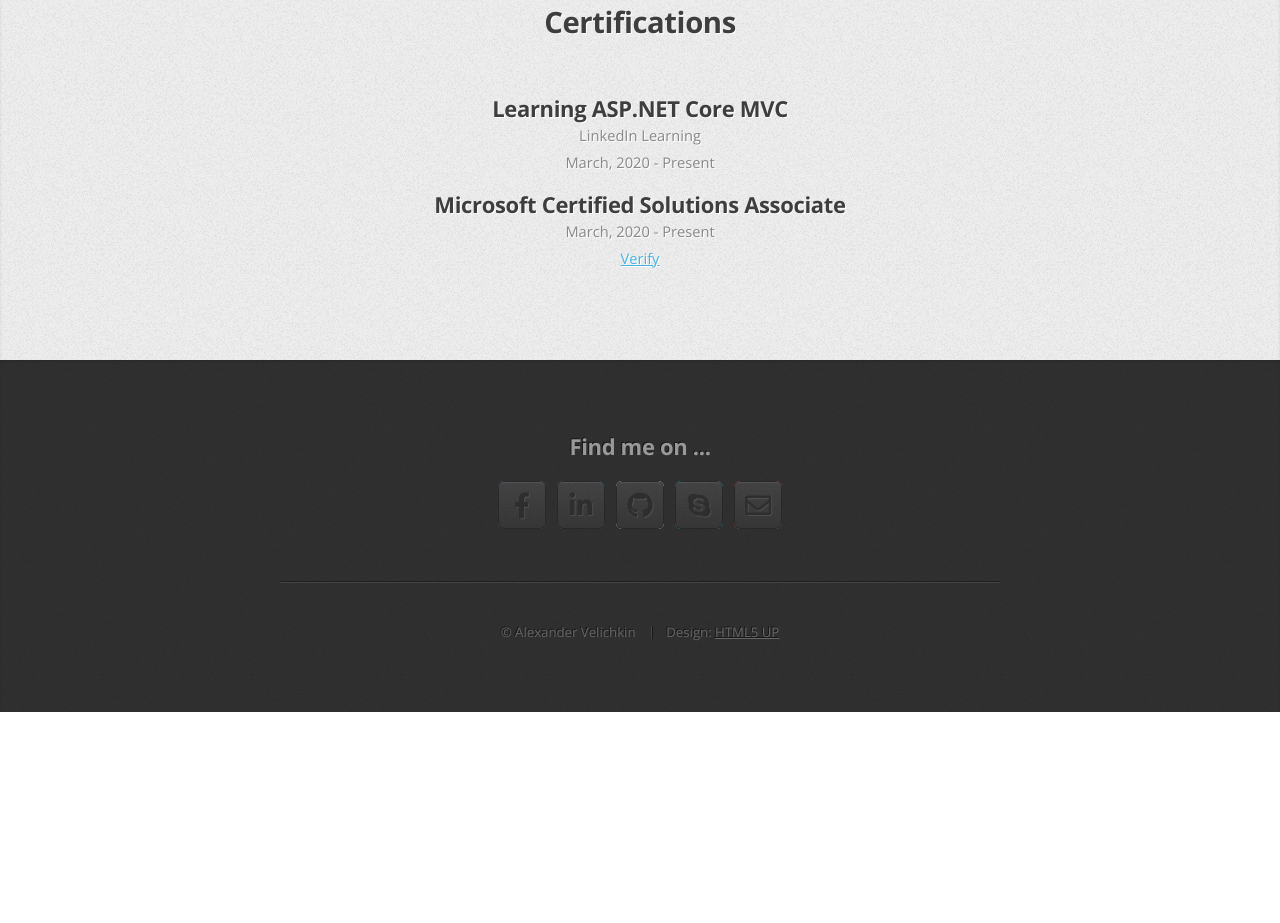
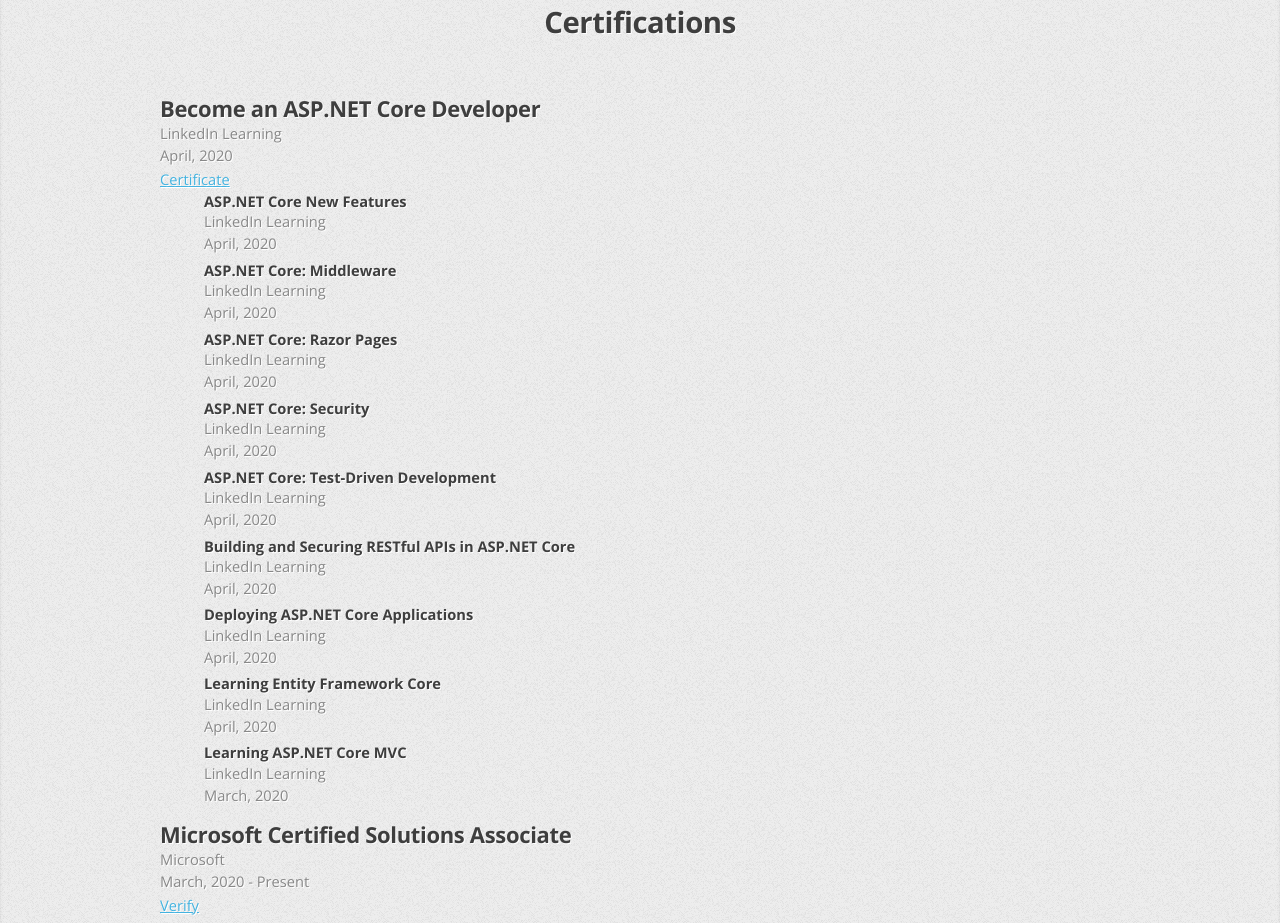
Before and after one commit to Dolbe/dolbe.github.io, a plain HTML site: page index.html in a window 1280 px wide. Shown: the part 2974-3897 px from the top of the page. Before the commit the page ends 3686 px from the top, so only its background shows below. Drawn offline with nearby package versions, Linux system fonts and the light colour scheme.

Commit message:
Added linkedin path info and certificate.

```diff
--- a/assets/css/main.css
+++ b/assets/css/main.css
@@ -174,6 +174,31 @@ h1, h2, h3, h4, h5, h6 {
 
 .style3 .content-item, .style5 .content-item {
 	margin-bottom: 1em;
+}
+
+.style5 .content-item {
+  text-align: left;
+}
+
+.style5 .content-item p {
+  line-height: 1.5;
+}
+
+.style5 .content-item a {
+  margin: 0 0 2em 0;
+}
+
+.style5 .content-item .content-sub-item h4 {
+  margin: 0;
+  line-height: 1.2;
+}
+
+.style5 .content-item .content-sub-item p {
+  line-height: 1.5;
+}
+
+.style5 .content-item .content-sub-item {
+  margin: 0 0 0.5em 3em;
 }
 
 .header-name {
@@ -2398,6 +2423,22 @@ body > article {
   }
 
   h1 {
+    font-size: 1.5em;
+  }
+
+  h2 {
+    font-size: 1.4em;
+  }
+
+  h3 {
+    font-size: 1.3em;
+  }
+
+  h4 {
+    font-size: 1.15em;
+  }
+
+  h1 {
     font-size: 2.25em;
     line-height: 1.25em;
   }
--- a/index.html
+++ b/index.html
@@ -50,7 +50,7 @@
                         <li><a target="_blank" href="mailto:alex.velichkin.dev@gmail.com" class="icon fa-envelope"><span class="label">Email</span></a></li>
                     </ul>
                     <div>
-                        <a href="alex.velichkin.dev.pdf" class="button large">Download Resume</a>
+                        <a href="alex.velichkin.dev.pdf" target="_blank" class="button large">Download Resume</a>
                     </div>
                 </div>
             </div>
@@ -188,12 +188,59 @@
                 <h2>Certifications</h2>
             </header>
             <div class="content-item">
-                <h3>Learning ASP.NET Core MVC</h3>
+                <h3>Become an ASP.NET Core Developer</h3>
                 <p>LinkedIn Learning</p>
-                <p>March, 2020 - Present</p>
+                <p>April, 2020</p>
+                <a href="Become an ASP.NET Core Developer, A Velichkin.pdf" target="_blank" >Certificate</a>
+                <div class="content-sub-item">
+                    <h4>ASP.NET Core New Features</h4>
+                    <p>LinkedIn Learning</p>
+                    <p>April, 2020</p>
+                </div>
+                <div class="content-sub-item">
+                    <h4>ASP.NET Core: Middleware</h4>
+                    <p>LinkedIn Learning</p>
+                    <p>April, 2020</p>
+                </div>
+                <div class="content-sub-item">
+                    <h4>ASP.NET Core: Razor Pages</h4>
+                    <p>LinkedIn Learning</p>
+                    <p>April, 2020</p>
+                </div>
+                <div class="content-sub-item">
+                    <h4>ASP.NET Core: Security</h4>
+                    <p>LinkedIn Learning</p>
+                    <p>April, 2020</p>
+                </div>
+                <div class="content-sub-item">
+                    <h4>ASP.NET Core: Test-Driven Development</h4>
+                    <p>LinkedIn Learning</p>
+                    <p>April, 2020</p>
+                </div>
+                <div class="content-sub-item">
+                    <h4>Building and Securing RESTful APIs in ASP.NET Core</h4>
+                    <p>LinkedIn Learning</p>
+                    <p>April, 2020</p>
+                </div>
+                <div class="content-sub-item">
+                    <h4>Deploying ASP.NET Core Applications</h4>
+                    <p>LinkedIn Learning</p>
+                    <p>April, 2020</p>
+                </div>
+                <div class="content-sub-item">
+                    <h4>Learning Entity Framework Core</h4>
+                    <p>LinkedIn Learning</p>
+                    <p>April, 2020</p>
+                </div>
+                <div class="content-sub-item">
+                    <h4>Learning ASP.NET Core MVC</h4>
+                    <p>LinkedIn Learning</p>
+                    <p>March, 2020</p>
+                </div>
             </div>
             <div class="content-item">
                 <h3>Microsoft Certified Solutions Associate</h3>
+                <p>Microsoft</p>
                 <p>March, 2020 - Present</p>
                 <a href="https://www.youracclaim.com/badges/9e581935-bd65-4cef-b7de-2acc604cb674" target="_blank">Verify</a>
             </div>
```
Also changed, not shown: 1 other file.
